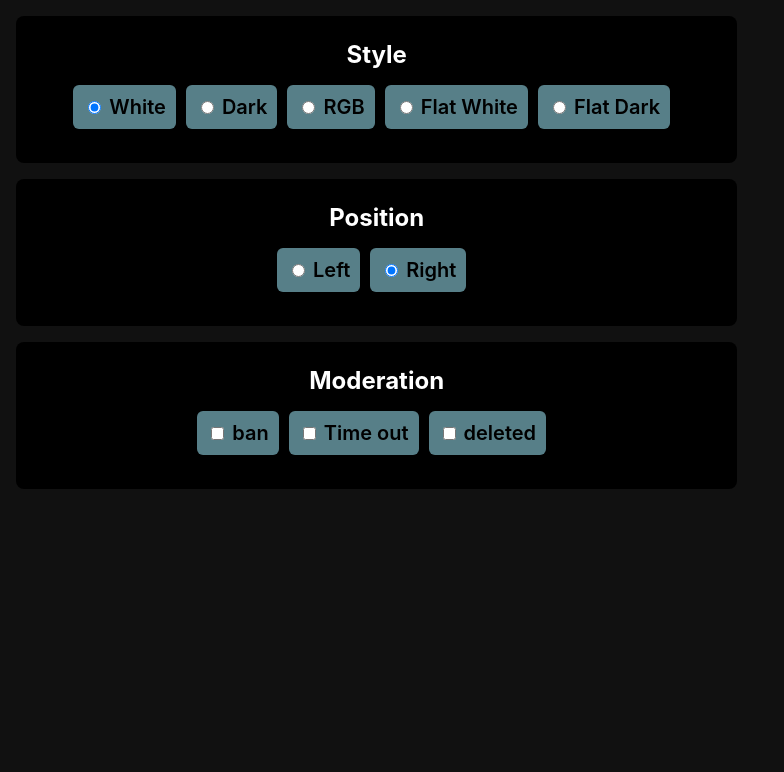
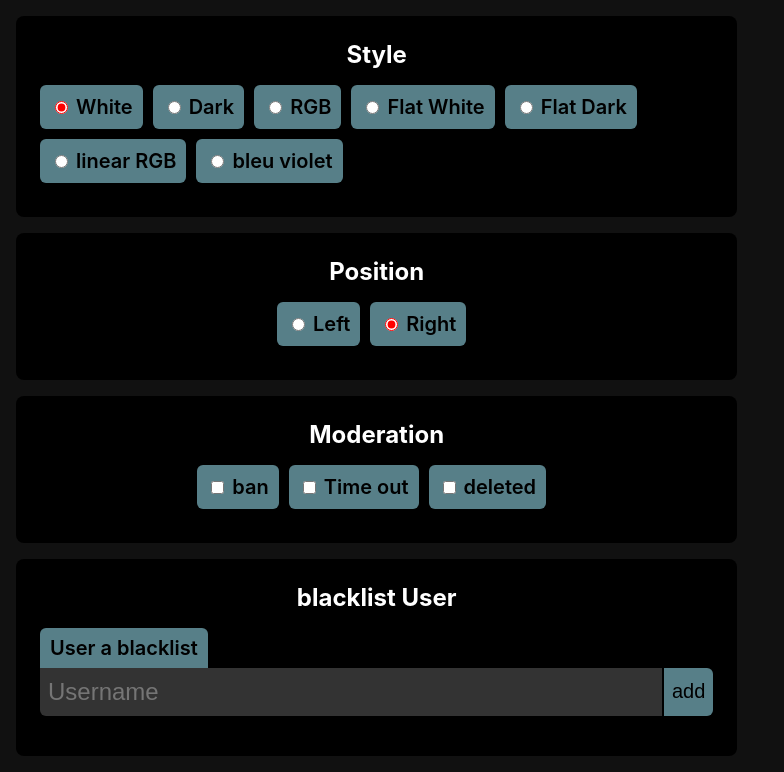
Before and after one commit to FabienBounoir/Bouns-interactive-tchat-config, a Svelte app: page / in a window 1280 px wide. Shown: the part 1037-1809 px from the top of the page, without its empty margins (0-784 px from the left). Before the commit the page ends 1542 px from the top, so only its background shows below. Built offline with nearby package versions, Linux system fonts and the light colour scheme.

Commit message:
ajout blacklist USER + new theme dans la page de config

```diff
--- a/src/App.svelte
+++ b/src/App.svelte
@@ -15,6 +15,7 @@
     let subGiftCustom = [];
     let cheers = [];
     let avatar = [];
+    let backlistUser = [];
 
     let chaineValue = "";
     let subCustomValue = "";
@@ -131,6 +132,18 @@
         avatarValue = "";
     }
 
+    function removeBacklistUser(value) {
+        backlistUser = backlistUser.filter((items) => items != value);
+    }
+
+    function addBacklistUser(value) {
+        if (value.length == 0) return;
+        if (backlistUser.indexOf(value.toLowerCase()) !== -1) return;
+
+        backlistUser = [...backlistUser, value.toLowerCase()];
+        avatarValue = "";
+    }
+
     function copy() {
         let link = `${urlGenerator}?chaine=${chaine.join()}${
             config.message ? "&message=true" : ""
@@ -153,8 +166,8 @@
         }${config.animSub ? "&animsub=true" : ""}${
             config.animSubGift ? "&animsubgift=true" : ""
         }${config.animCheer ? "&animcheer=true" : ""}${
-            subCustom.length ? `&customSub=${subCustom.join()}` : ""
-        }${
+            backlistUser.length > 0 ? `&backlist=${backlistUser.join()}` : ""
+        }${subCustom.length ? `&customSub=${subCustom.join()}` : ""}${
             subGiftCustom.length ? `&customSubGif=${subGiftCustom.join()}` : ""
         }${cheers.length ? `&customCheers=${cheers.join()}` : ""}${
             avatar.length ? `&customAvatar=${avatar.join()}` : ""
@@ -471,6 +484,26 @@
                         />
                         Flat Dark
                     </label>
+
+                    <label>
+                        <input
+                            type="radio"
+                            bind:group={config.theme}
+                            name="theme"
+                            value="linearrgb"
+                        />
+                        linear RGB
+                    </label>
+
+                    <label>
+                        <input
+                            type="radio"
+                            bind:group={config.theme}
+                            name="theme"
+                            value="bluepurple"
+                        />
+                        bleu violet
+                    </label>
                 </div>
             </div>
         </div>
@@ -522,6 +555,38 @@
             </div>
         </div>
 
+        <div class="element">
+            <h2>blacklist User</h2>
+            <div class="input">
+                <p>User a blacklist</p>
+                <div class="inputComponent">
+                    <input
+                        class="check"
+                        type="text"
+                        placeholder="Username"
+                        bind:value={chaineValue}
+                    /><button
+                        class="button"
+                        on:click={() => {
+                            addBacklistUser(chaineValue);
+                        }}>add</button
+                    >
+                </div>
+                <div class="list">
+                    {#each backlistUser as value (value)}
+                        <p
+                            transition:scale
+                            on:click={() => {
+                                removeBacklistUser(value);
+                            }}
+                        >
+                            {value}
+                        </p>
+                    {/each}
+                </div>
+            </div>
+        </div>
+
         {#if chaine.length > 0}
             <div class="buttonlink">
                 <button class="generate" on:click={copy}>Copy Link</button>
@@ -546,10 +611,12 @@
                     }&theme=${config.theme}${
                         config.avatar ? "&avatar=true" : ""
                     }${config.left ? "&left=true" : ""}${
-                        config.animSub ? "&animsub=true" : ""
-                    }${config.animSubGift ? "&animsubgift=true" : ""}${
-                        config.animCheer ? "&animcheer=true" : ""
-                    }${
+                        backlistUser.length > 0
+                            ? `&backlist=${backlistUser.join()}`
+                            : ""
+                    }${config.animSub ? "&animsub=true" : ""}${
+                        config.animSubGift ? "&animsubgift=true" : ""
+                    }${config.animCheer ? "&animcheer=true" : ""}${
                         subCustom.length ? `&customSub=${subCustom.join()}` : ""
                     }${
                         subGiftCustom.length
@@ -662,6 +729,10 @@
 
     .input {
         margin-top: 1rem;
+    }
+
+    input {
+        accent-color: red;
     }
 
     .checkBox {
```
